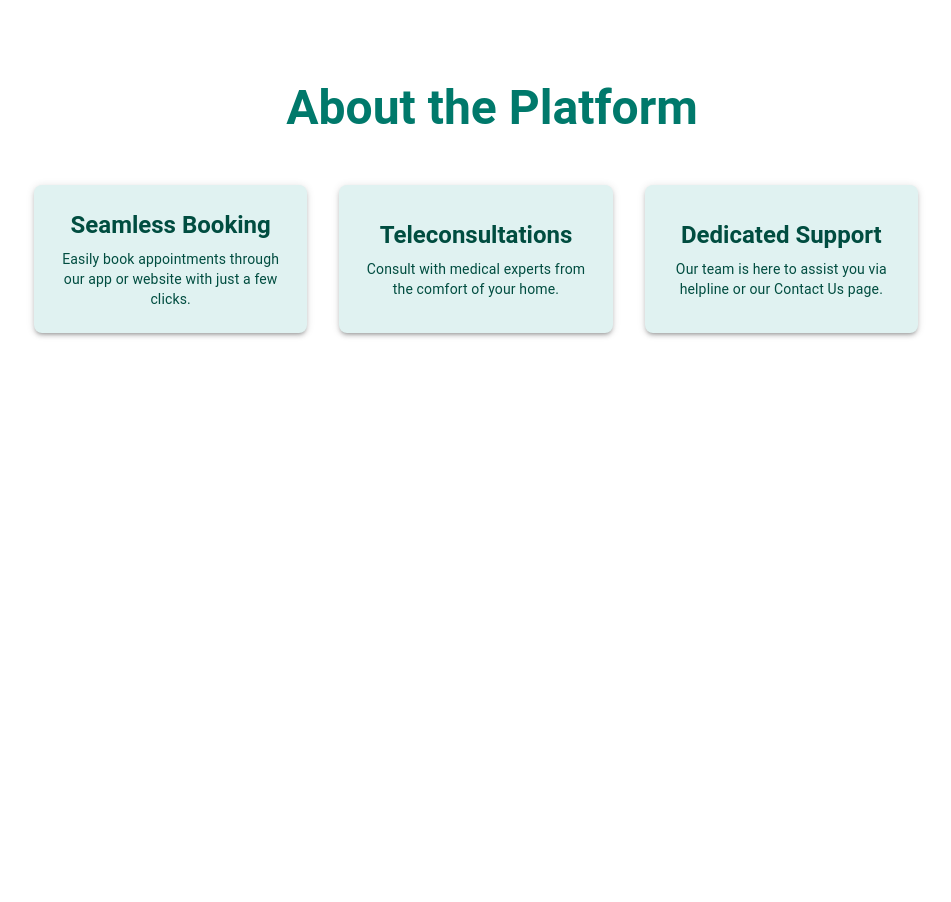
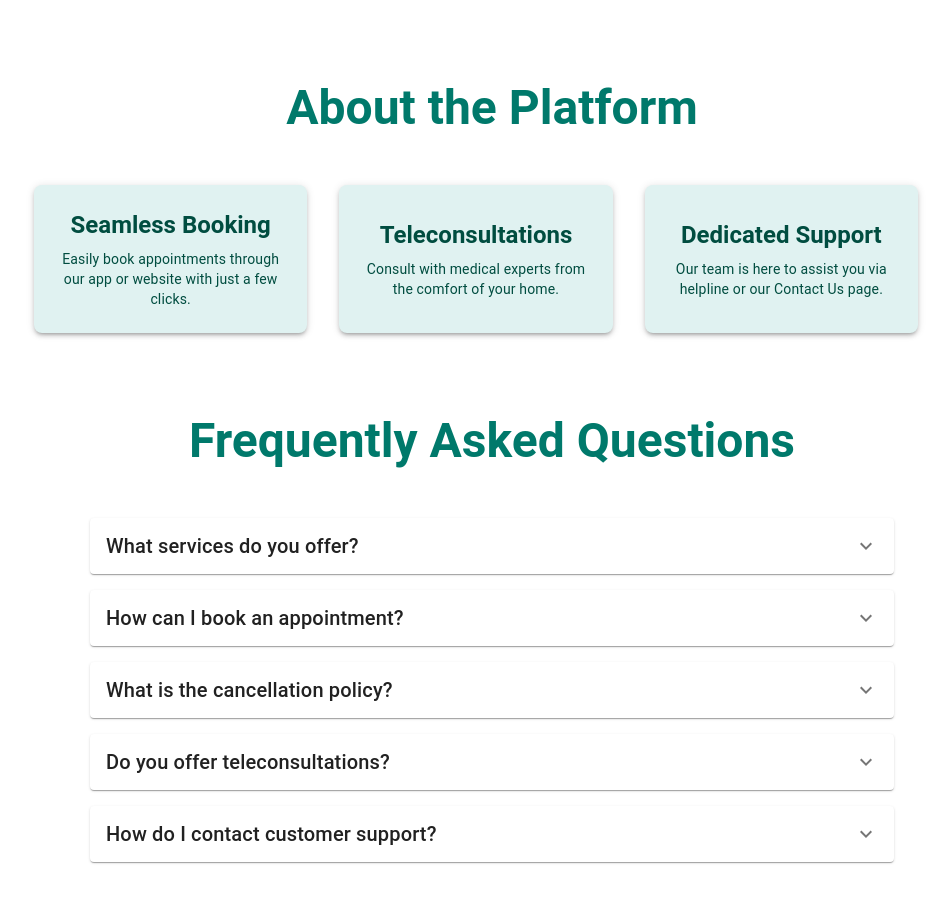
Before and after one commit to iianuragii/Doctor-s-App, a React (Vite) app in the folder Frontend/: page /about in a window 1280 px wide. Shown: the top 902 px of the page, without its empty margins (148-1099 px from the left). Before the commit the page ends 800 px from the top, so only its background shows below. Built offline with nearby package versions, Linux system fonts and the light colour scheme.

Commit message:
Combining About and FAQs - 41

```diff
--- a/Frontend/src/components/About.jsx
+++ b/Frontend/src/components/About.jsx
@@ -27,8 +27,8 @@ const About = () => {
   const theme = useTheme();
   const isMobile = useMediaQuery(theme.breakpoints.down('sm'));
 
-  return (
-    <Container maxWidth="md" sx={{ minHeight: '100vh', py: isMobile ? 5 : 10 }}>
+return (
+<Container maxWidth="md" sx={{ minHeight: '100vh', py: isMobile ? 5 : 10 }}>
   <Grid container spacing={4}>
     <Grid item xs={12}>
       <motion.div initial="hidden" whileInView="visible" variants={animations.fadeIn}>
@@ -156,6 +156,57 @@ const About = () => {
       </Grid>
     </Grid>
   </Grid>
+  <Container maxWidth="md" sx={{ minHeight: '100vh', py: isMobile ? 5 : 10 }}>
+      <Grid container spacing={4}>
+        <Grid item xs={12}>
+          <motion.div initial="hidden" whileInView="visible" variants={animations.fadeIn}>
+            <Typography
+              variant={isMobile ? 'h4' : 'h3'}
+              align="center"
+              gutterBottom
+              sx={{ fontWeight: 'bold', color: '#00796B' }}
+            >
+            Frequently Asked Questions
+            </Typography>
+          </motion.div>
+        </Grid>
+
+        <Grid item xs={12}>
+          {/* <motion.div initial="hidden" whileInView="visible" variants={animations.zoomIn}>
+            <Typography
+              variant={isMobile ? 'h6' : 'h4'}
+              align="center"
+              sx={{ fontWeight: 'bold', color: '#00796B', mb: 4 }}
+            >
+            </Typography>
+          </motion.div> */}
+
+          {faqs.map((faq, index) => (
+            <motion.div key={index} initial="hidden" whileInView="visible" variants={animations.zoomIn}>
+              <Accordion sx={{ mb: 2 }}>
+                <AccordionSummary expandIcon={<ExpandMoreIcon />}>
+                  <Typography variant={isMobile ? 'body1' : 'h6'}>{faq}</Typography>
+                </AccordionSummary>
+                <AccordionDetails>
+                  <Typography>
+                    {faq === 'What services do you offer?' &&
+                      'We offer appointment booking, teleconsultations, and health management tools.'}
+                    {faq === 'How can I book an appointment?' &&
+                      'You can book an appointment through our app or website by navigating to the appointment section.'}
+                    {faq === 'What is the cancellation policy?' &&
+                      'Appointments can be canceled up to 24 hours before the scheduled time without any charge.'}
+                    {faq === 'Do you offer teleconsultations?' &&
+                      'Yes, we offer teleconsultations for specific health issues. Check with your doctor if eligible.'}
+                    {faq === 'How do I contact customer support?' &&
+                      'You can reach out to our support team via the Contact Us page or call our helpline.'}
+                  </Typography>
+                </AccordionDetails>
+              </Accordion>
+            </motion.div>
+          ))}
+        </Grid>
+      </Grid>
+    </Container>
 </Container>
 
   );
--- a/Frontend/src/components/Dashboard.jsx
+++ b/Frontend/src/components/Dashboard.jsx
@@ -15,7 +15,6 @@ import hospital6 from '../../assets/hospital6.jpg';
 import removeBackground from '../../assets/removed-background.png';
 import About from './About';
 import Navbar from './Navbar';
-import FAQ from './FAQ';
 
 const Dashboard = () => {
   const theme = useTheme();
@@ -239,13 +238,8 @@ const Dashboard = () => {
         <About />
       </Box>
 
-      {/*Faqs section*/}
-      <Box id="about" sx={{ paddingTop: '0px' }}>
-        <FAQ />
-      </Box>
-
       {/* Appointment Section */}
-      <Box id="appointment" sx={parallaxStyles(background3)}>
+      {/* <Box id="appointment" sx={parallaxStyles(background3)}>
         <Container sx={{ textAlign: 'center', py: isMobile ? 5 : 16 }}>
           <motion.div initial="hidden" animate="visible" variants={animations.slideIn}>
             <Typography
@@ -281,7 +275,7 @@ const Dashboard = () => {
         >
           Book Your Appointment Now
         </Button>
-      </Box>
+      </Box> */}
 
       {/* Footer */}
       <Box component="footer" sx={{ backgroundColor: '#00796B', color: 'white', py: 2 }}>
```
